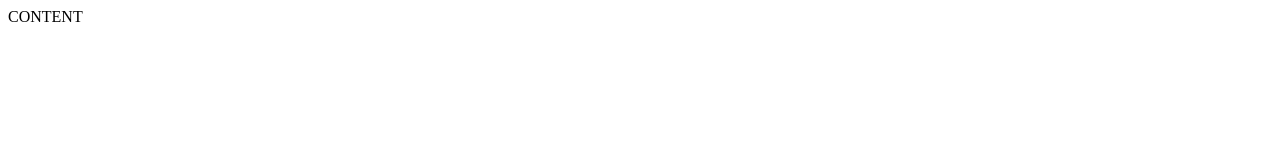
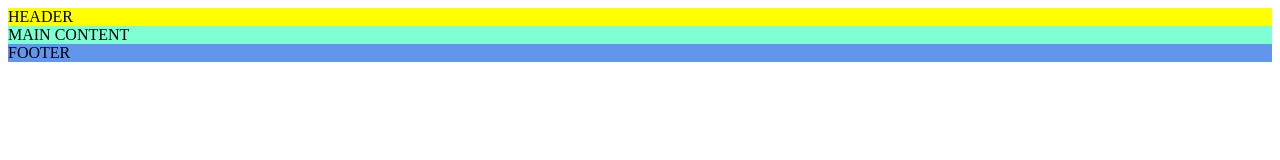
Before and after one commit to Kplukas/4-spaceman, a website: page index.html in a window 1280 px wide. Drawn offline with Linux system fonts and the light colour scheme.

Commit message:
README and style

```diff
--- a/index.html
+++ b/index.html
@@ -4,11 +4,21 @@
     <meta charset="UTF-8">
     <meta http-equiv="X-UA-Compatible" content="IE=edge">
     <meta name="viewport" content="width=device-width, initial-scale=1.0">
-    <title>Spaceman</title>
+    <title>Spaceman &#128126</title>
+    <link rel="stylesheet" href="./main.css">
 </head>
 
 <body>
-    CONTENT
+    <header>
+        HEADER
+    </header>
+    <main>
+        MAIN CONTENT
+    </main>
+    <footer>
+        FOOTER
+    </footer>
+
 </body>
 
 </html>
--- /dev/null
+++ b/main.css
@@ -0,0 +1,11 @@
+header {
+    background-color: yellow;
+    }
+
+    main {
+    background-color: aquamarine;
+    }
+
+    footer {
+    background-color: cornflowerblue;
+    }
```
Also changed, not shown: README.md (added).
